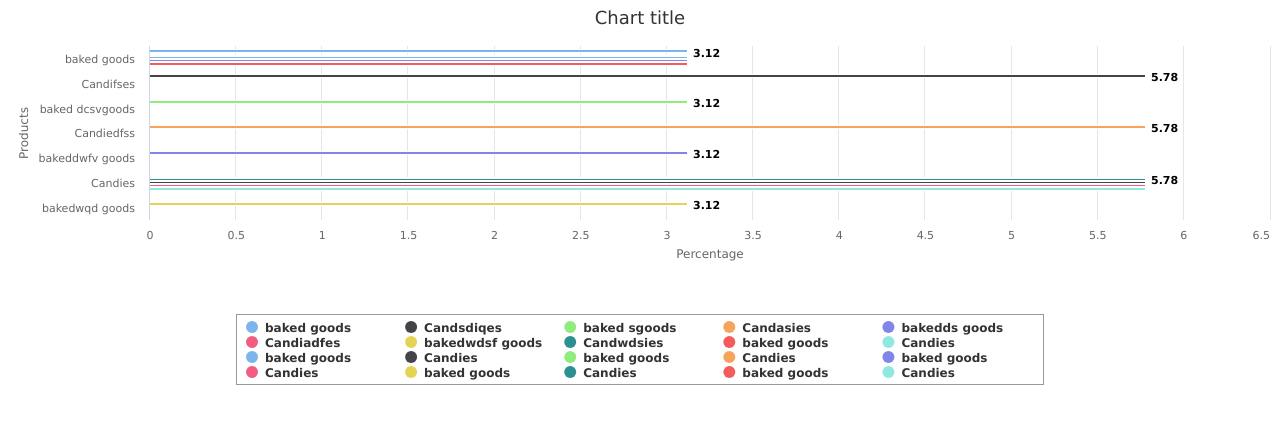
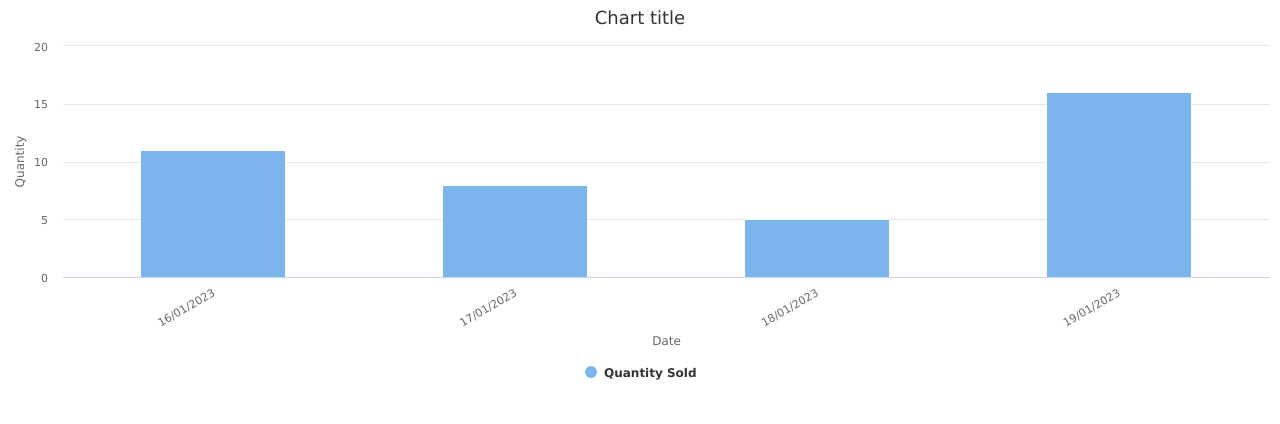
Before and after one commit to Gunjan1109/nivochartsdemo, a React (Create React App) app: page / in a window 1280 px wide. Shown: the top 424 px of the page. Built offline with nearby package versions, Linux system fonts and the light colour scheme.

Commit message:
add bar graph

```diff
--- a/src/App.js
+++ b/src/App.js
@@ -2,11 +2,12 @@ import React from 'react';
 import { invertedBarData, barData } from './data';
 import './App.css';
 import InvertedBar from './components/inverted-bar/InvertedBar';
+import Bar from './components/bar/bar';
 
 function App(props) {
   return (
     <>
-    <InvertedBar
+    <Bar
     />
     {/* <Bar data={barData}/> */}
     </>
--- /dev/null
+++ b/src/components/bar/bar.js
@@ -0,0 +1,17 @@
+import HighchartsReact from "highcharts-react-official";
+import Highcharts from 'highcharts';
+import React from "react";
+import { barOptions } from "./options";
+
+const Bar = () => {
+    return (
+  <>
+  <HighchartsReact
+  highcharts={Highcharts}
+  options={barOptions}
+  />
+  </>
+    )
+}
+
+export default Bar;
--- /dev/null
+++ b/src/components/bar/options.js
@@ -0,0 +1,36 @@
+import { barData } from "../../data";
+
+export const barOptions = {
+    chart: {
+        type: 'column',
+
+    },
+    xAxis: {
+        type: 'category',
+        title: {
+            text: 'Date',
+        },
+        labels: {
+            rotation: -30
+        }
+    },
+    yAxis: {
+        title: {
+            text: 'Quantity'
+        },
+    },
+    plotOptions: {
+        bar: {
+            dataLabels: {
+                enabled: true
+            }
+        }
+    },
+    legend: {
+       enabled: true,
+    },
+    credits: {
+        enabled: false
+    },
+    series: barData
+}
--- a/src/components/inverted-bar/options.js
+++ b/src/components/inverted-bar/options.js
@@ -41,9 +41,5 @@ export const invertedBarOptions = {
     credits: {
         enabled: false
     },
-    // series: [{
-    //     name: invertedBarData.map(({product}) => product),
-    //     data: invertedBarData.map(({percentage}) => percentage)
-    // }]
     series: invertedBarData
 }
--- a/src/data.js
+++ b/src/data.js
@@ -75,20 +75,8 @@ export const invertedBarData = [
 
 export const barData = [
     {
-        "date": "15/01/2023",
-        "qty": 6
-    },
-    {
-        "date": "16/01/2023",
-        "qty": 11
-    },
-    {
-        "date": "17/01/2023",
-        "qty": 8
-    },
-    {
-        "date": "18/01/2023",
-        "qty": 23
-    },
+        "data" : [["16/01/2023", 11], ["17/01/2023", 8], ["18/01/2023", 5], ["19/01/2023", 16]],
+        "name": "Quantity Sold"
+    }
 
 ]
```
Also changed, not shown: src/components/bar.js (deleted, +0 -64 lines).
